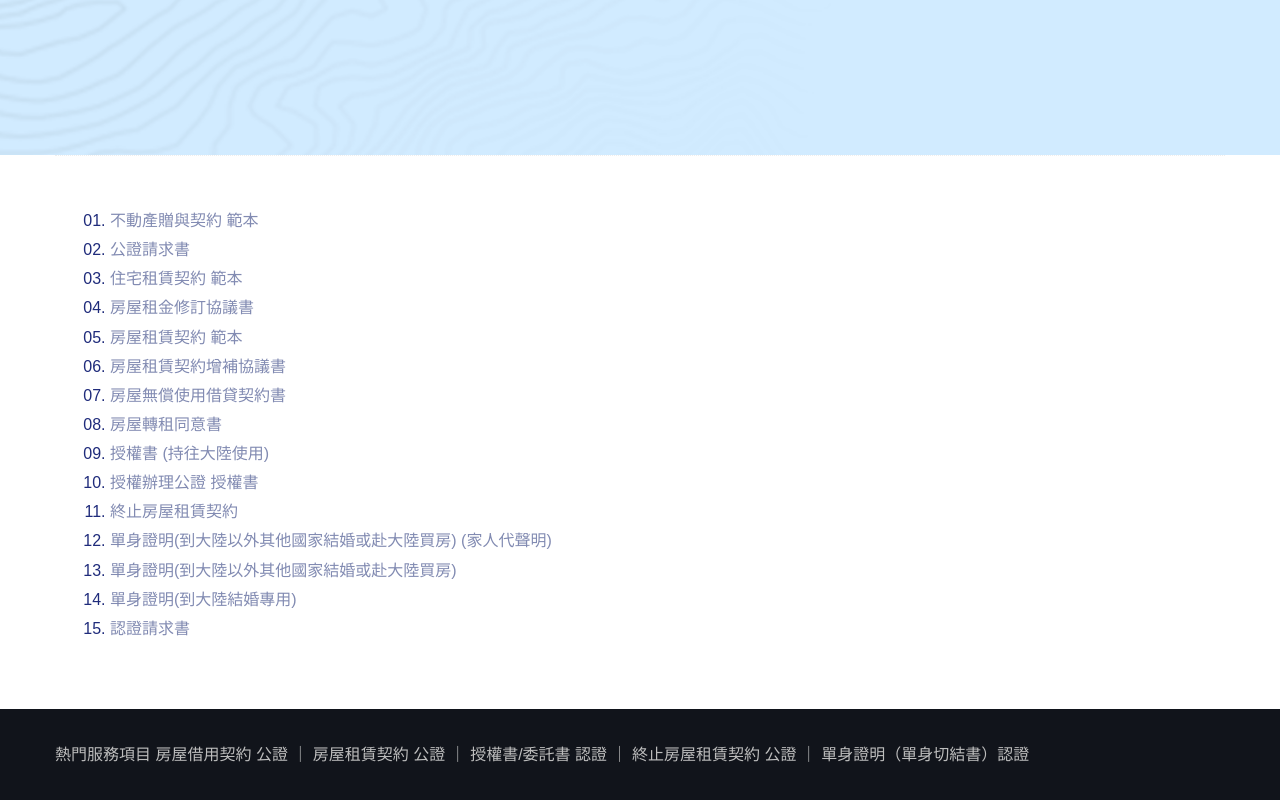
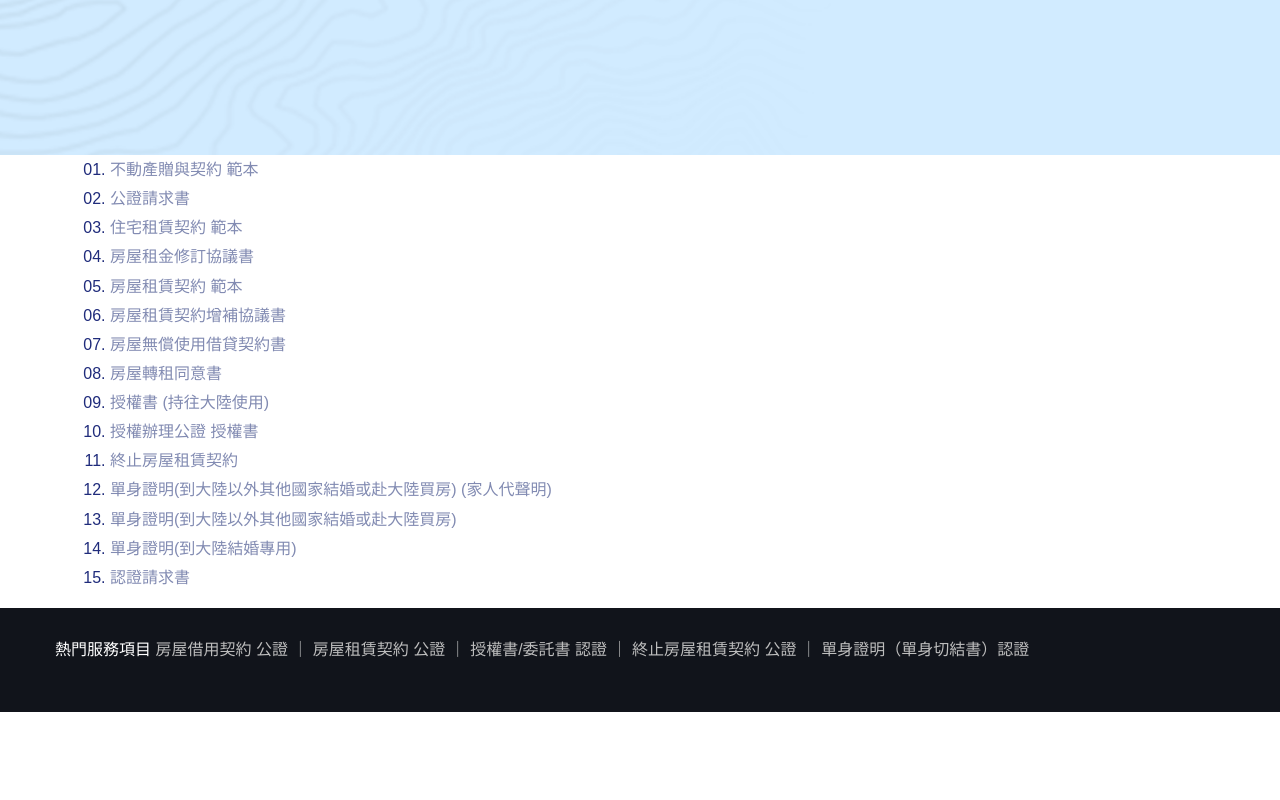
Before and after one commit to yenming/notary, a website: page doc.html in a window 1280 px wide. Shown: the part 500-1300 px from the top of the page. After the commit the page ends 1212 px from the top, so only its background shows below. Drawn offline with Linux system fonts and the light colour scheme; a web font is replaced by a local one.

Commit message:
modify footer

```diff
--- a/doc.html
+++ b/doc.html
@@ -81,8 +81,7 @@
 		<!-- Start Button -->
 		<!-- Start Align Area -->
 		<div class="whole-wrap">
-			<div class="container box_1170">
-				<div class="section-top-border">
+			<div class="container">
 					<div class="row">
 						<ol class="ordered-list">
 							<li><a href="https://drive.google.com/file/d/1EAJEr_CSLT10cLVE9SWILqSTasqxRp8l/view?usp=sharing"><span>不動產贈與契約 範本</span></a></li>
@@ -102,7 +101,6 @@
 							<li><a href="https://drive.google.com/file/d/1osOjTnUdEMkYobQxK2hDMsPJx9r5Wh_L/view?usp=sharing"><span>認證請求書</span></a></li>
 						</ol>
 					</div>
-				</div>
 		</div>
 		<!-- End Align Area -->
 	</main>
@@ -114,14 +112,12 @@
                     <div class="row d-flex justify-content-between align-items-center">
                         <div class="col-xl-12 col-lg-12">
                             <div class="footer-copy-right">
-                                <p>
-                                    <span>熱門服務項目 </span>
-                                    <a href="blog_details.html" style="color: #bdbdbd;"><span>房屋借用契約 公證 ｜ </span></a>
-                                    <a href="blog_details_2.html" style="color: #bdbdbd;"><span>房屋租賃契約 公證 ｜ </span></a>
-                                    <a href="blog_details_3.html" style="color: #bdbdbd;"><span>授權書/委託書 認證 ｜ </span></a>
-                                    <a href="blog_details_4.html" style="color: #bdbdbd;"><span>終止房屋租賃契約 公證 ｜</span></a>
-                                    <a href="blog_details_5.html" style="color: #bdbdbd;"><span>單身證明（單身切結書）認證 </span></a>
-                                </p>
+                                <a href="#">熱門服務項目 </a>
+                                <a href="blog_details.html" style="color: #bdbdbd;"><span>房屋借用契約 公證 ｜ </span></a>
+                                <a href="blog_details_2.html" style="color: #bdbdbd;"><span>房屋租賃契約 公證 ｜ </span></a>
+                                <a href="blog_details_3.html" style="color: #bdbdbd;"><span>授權書/委託書 認證 ｜ </span></a>
+                                <a href="blog_details_4.html" style="color: #bdbdbd;"><span>終止房屋租賃契約 公證 ｜</span></a>
+                                <a href="blog_details_5.html" style="color: #bdbdbd;"><span>單身證明（單身切結書）認證 </span></a>
                             </div>
                         </div>
                     </div>
```
Also changed, not shown: pay.html (+6 -8 lines).
